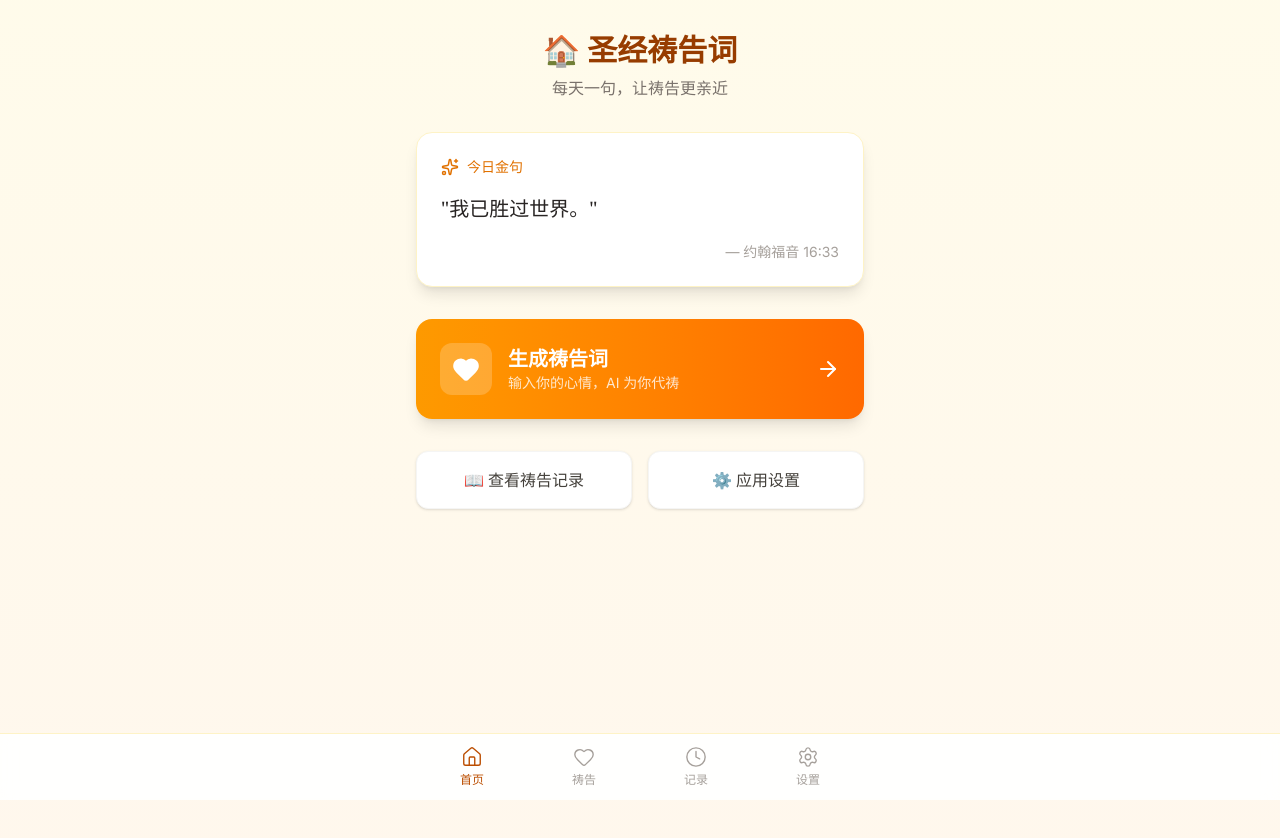
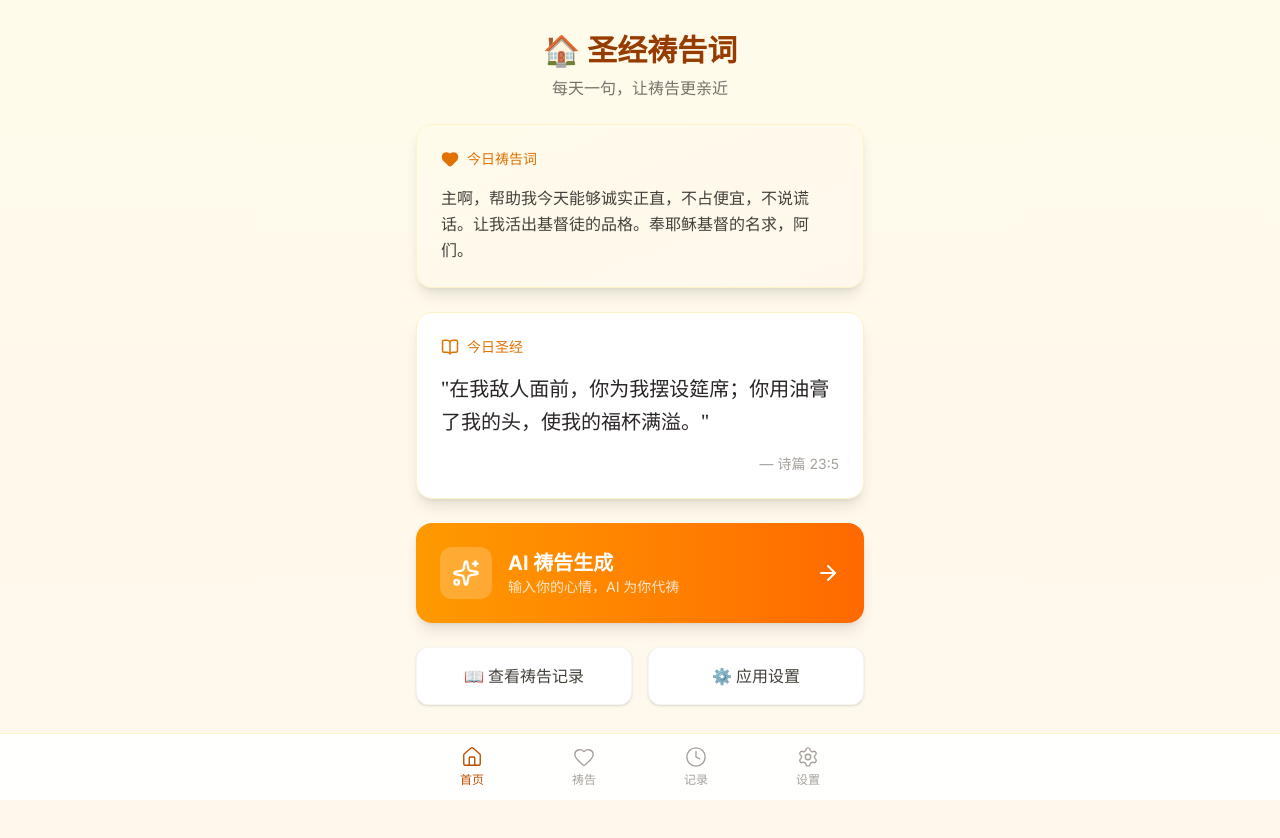
Before and after one commit to Sylvie-xinya/bible-prayer-app, a Next.js app: page / in a window 1280 px wide. Shown: the top 838 px of the page. Built offline with nearby package versions, Linux system fonts and the light colour scheme.

Commit message:
feat: 补充首页每日祷告词 + 每日圣经段落功能

```diff
--- a/src/app/page.tsx
+++ b/src/app/page.tsx
@@ -1,29 +1,42 @@
-import { getDailyVerse } from "@/data/verses";
+import { getDailyPrayer } from "@/data/dailyPrayers";
+import { getDailyPassage } from "@/data/biblePassages";
 import Link from "next/link";
-import { Sparkles, Heart, ArrowRight } from "lucide-react";
+import { Sparkles, Heart, ArrowRight, BookOpen } from "lucide-react";
 
 export default function Home() {
-  const dailyVerse = getDailyVerse();
+  const dailyPrayer = getDailyPrayer();
+  const dailyPassage = getDailyPassage();
 
   return (
     <div className="min-h-screen px-6 py-8">
-      <div className="max-w-md mx-auto space-y-8">
+      <div className="max-w-md mx-auto space-y-6">
         {/* 标题 */}
         <div className="text-center space-y-2">
           <h1 className="text-3xl font-bold text-amber-800">🏠 圣经祷告词</h1>
           <p className="text-stone-500">每天一句，让祷告更亲近</p>
         </div>
 
-        {/* 每日金句卡片 */}
+        {/* 今日祷告词卡片 */}
+        <div className="bg-gradient-to-br from-amber-50 to-orange-50 rounded-2xl p-6 shadow-lg border border-amber-100">
+          <div className="flex items-center gap-2 text-amber-600 mb-4">
+            <Heart size={18} fill="currentColor" />
+            <span className="text-sm font-medium">今日祷告词</span>
+          </div>
+          <p className="text-stone-700 leading-relaxed whitespace-pre-wrap">
+            {dailyPrayer}
+          </p>
+        </div>
+
+        {/* 圣经段落卡片 */}
         <div className="bg-white rounded-2xl p-6 shadow-lg border border-amber-100">
           <div className="flex items-center gap-2 text-amber-600 mb-4">
-            <Sparkles size={18} />
-            <span className="text-sm font-medium">今日金句</span>
+            <BookOpen size={18} />
+            <span className="text-sm font-medium">今日圣经</span>
           </div>
           <p className="text-xl text-stone-800 font-serif leading-relaxed mb-4">
-            "{dailyVerse.verse}"
+            "{dailyPassage.content}"
           </p>
-          <p className="text-right text-stone-400 text-sm">— {dailyVerse.reference}</p>
+          <p className="text-right text-stone-400 text-sm">— {dailyPassage.reference}</p>
         </div>
 
         {/* 祷告按钮 */}
@@ -34,10 +47,10 @@ export default function Home() {
           <div className="flex items-center justify-between">
             <div className="flex items-center gap-4">
               <div className="bg-white/20 p-3 rounded-xl">
-                <Heart size={28} fill="white" />
+                <Sparkles size={28} />
               </div>
               <div>
-                <h2 className="text-xl font-bold">生成祷告词</h2>
+                <h2 className="text-xl font-bold">AI 祷告生成</h2>
                 <p className="text-white/80 text-sm">输入你的心情，AI 为你代祷</p>
               </div>
             </div>
--- /dev/null
+++ b/src/data/biblePassages.ts
@@ -0,0 +1,38 @@
+export const biblePassages = [
+  { content: "起初，神创造天地。地是空虚混沌，渊面黑暗；神的灵运行在水面上。神说：'要有光'，就有了光。", reference: "创世记 1:1-3" },
+  { content: "神爱世人，甚至将他的独生子赐给他们，叫一切信他的，不至灭亡，反得永生。", reference: "约翰福音 3:16" },
+  { content: "所以，你们或吃或喝，无论做什么，都要为荣耀神而行。", reference: "哥林多前书 10:31" },
+  { content: "你们是世上的盐。盐若失了味，怎能叫它再咸呢？以后无用，不过丢在外面，被人践踏了。", reference: "马太福音 5:13" },
+  { content: "你们是世上的光。城造在山上是不能隐藏的。", reference: "马太福音 5:14" },
+  { content: "不要为明天忧虑，因为明天自有明天的忧虑；一天的难处一天当就够了。", reference: "马太福音 6:34" },
+  { content: "虚心的人有福了！因为天国是他们的。哀恸的人有福了！因为他们必得安慰。温柔的人有福了！因为他们必承受地土。", reference: "马太福音 5:3-5" },
+  { content: "饥渴慕义的人有福了！因为他们必得饱足。怜恤人的人有福了！因为他们必蒙怜恤。清心的人有福了！因为他们必得见神。", reference: "马太福音 5:6-8" },
+  { content: "使人和睦的人有福了！因为他们必称为神的儿子。为义受逼迫的人有福了！因为天国是他们的。", reference: "马太福音 5:9-10" },
+  { content: "凡劳苦担重担的人，可以到我这里来，我就使你们得安息。我心里柔和谦卑，你们当负我的轭，学我的样式；这样，你们心里就必得享安息。", reference: "马太福音 11:28-30" },
+  { content: "我留下平安给你们；我将我的平安赐给你们。我所赐的，不象世人所赐的。你们心里不要忧愁，也不要胆怯。", reference: "约翰福音 14:27" },
+  { content: "我ua们若彼此相爱，神就住在我们里面，爱他的心在我们里面得以完全了。", reference: "约翰一书 4:12" },
+  { content: "神就是爱，住在爱里面的，就是住在神里面，神也住在他里面。", reference: "约翰一书 4:16" },
+  { content: "应当彼此相爱，这就是你们从起初所听见的命令。", reference: "约翰一书 3:11" },
+  { content: "小子们哪，我们相爱，不要只在言语和舌头上，总要在行为和诚实上。", reference: "约翰一书 3:18" },
+  { content: "不要效法这个世界，只要心意更新而变化，叫你们察验何为神的善良、纯全、可喜悦的旨意。", reference: "罗马书 12:2" },
+  { content: "我们本不晓得怎样祷告，只是圣灵亲自用说不出来的叹息替我们祷告。", reference: "罗马书 8:26" },
+  { content: "万事都互相效力，叫爱神的人得益处，就是按他旨意被召的人。", reference: "罗马书 8:28" },
+  { content: "谁能使我们与基督的爱隔绝呢？难道是患难吗？是困苦吗？是逼迫吗？是饥饿吗？是赤身露体吗？是危险吗？是刀剑吗？", reference: "罗马书 8:35" },
+  { content: "然而，靠着爱我们的主，在这一切的事上，已经得胜有余了。", reference: "罗马书 8:37" },
+  { content: "我的能力是在人的软弱上显得完全。", reference: "哥林多后书 12:9" },
+  { content: "因我什么时候软弱，什么时候就刚强了。", reference: "哥林多后书 12:10" },
+  { content: "我们四面受敌，却不被困住；心里作难，却不至于失望；遭逼迫，却不被丢弃；打倒了，却不至于死亡。", reference: "哥林多后书 4:8-9" },
+  { content: "我们这至暂至轻的苦楚，要为我们成就极重无比、永远的荣耀。", reference: "哥林多后书 4:17" },
+  { content: "你们是照着神的形像被创造的，有荣耀、有尊贵。", reference: "诗篇 8:5" },
+  { content: "耶和华是我的牧者，我必不缺乏。他使我躺卧在青草地上，领我在可安歇的水边。", reference: "诗篇 23:1-2" },
+  { content: "他使我的灵魂苏醒，为自己的名引导我走义路。我虽然行过死荫的幽谷，也不怕遭害，因为你与我同在；你的杖，你的竿，都安慰我。", reference: "诗篇 23:3-4" },
+  { content: "在我敌人面前，你为我摆设筵席；你用油膏了我的头，使我的福杯满溢。", reference: "诗篇 23:5" },
+  { content: "我一生一世必有恩惠慈爱随着我；我且要住在耶和华的殿中，直到永远。", reference: "诗篇 23:6" },
+  { content: "你们要尝尝主恩的滋味，便知道他是美善；投靠他的人有福了！", reference: "诗篇 34:8" },
+];
+
+export function getDailyPassage(): { content: string; reference: string } {
+  const today = new Date();
+  const dayOfYear = Math.floor((today.getTime() - new Date(today.getFullYear(), 0, 0).getTime()) / 86400000);
+  return biblePassages[dayOfYear % biblePassages.length];
+}
--- /dev/null
+++ b/src/data/dailyPrayers.ts
@@ -0,0 +1,23 @@
+export const dailyPrayers = [
+  "主啊，求祢保守我今天的心，赐我力量面对一切挑战。愿我的言语和行为都能荣耀祢。奉耶稣基督的名求，阿们。",
+  "天父，感谢祢赐给我新的一天。求祢引导我今天的每一步，让我成为祢和平的使者。奉耶稣基督的名求，阿们。",
+  "主啊，当我今天遇到困难时，求祢帮助我记得祢的应许：'在世上我有苦难，但祢已胜了世界'。奉耶稣基督的名求，阿们。",
+  "父啊，求祢今天使用我，让我的生命成为别人的祝福。帮助我看见身边人的需要，并用实际行动去关爱。奉耶稣基督的名求，阿们。",
+  "主啊，今天我要为我的家人祷告。求祢保守他们平平安安，赐福他们所做的每件事。奉耶稣基督的名求，阿们。",
+  "天父，求祢给我智慧分辨是非，勇敢做对的事。即使环境艰难，让我也不动摇对祢的信心。奉耶稣基督的名求，阿们。",
+  "主啊，帮助我今天能够饶恕那些伤害我的人，如同祢饶恕我一样。让我心得释放，不再被怨恨捆绑。奉耶稣基督的名求，阿们。",
+  "父啊，求祢今天提醒我常常感恩，数算祢的恩典。即使在困难中，也能看见祢的祝福。奉耶稣基督的名求，阿们。",
+  "主啊，赐我耐心和爱心去对待身边的每一个人。帮助我学会倾听，尊重他人的感受。奉耶稣基督的名求，阿们。",
+  "天父，今天我要把所有的忧虑卸给祢，因为祢顾念我。求祢赐我平安喜乐的心。奉耶稣基督的名求，阿们。",
+  "主啊，求祢使用我今天能荣耀祢的名。无论做什么，都以服事祢的心态去做。奉耶稣基督的名求，阿们。",
+  "父啊，保护我今天不受试探，救我脱离凶恶。让我时刻警醒，住在祢的保护中。奉耶稣基督的名求，阿们。",
+  "主啊，帮助我今天能够诚实正直，不占便宜，不说谎话。让我活出基督徒的品格。奉耶稣基督的名求，阿们。",
+  "天父，求祢赐我谦卑的心，让我不要自高自大，愿意学习，愿意服事人。奉耶稣基督的名求，阿们。",
+  "主啊，今天当我疲惫时，求祢让我在祢里面得安息。祢是力量的源泉，是我随时的帮助。奉耶稣基督的名求，阿们。",
+];
+
+export function getDailyPrayer(): string {
+  const today = new Date();
+  const dayOfYear = Math.floor((today.getTime() - new Date(today.getFullYear(), 0, 0).getTime()) / 86400000);
+  return dailyPrayers[dayOfYear % dailyPrayers.length];
+}
```
Also changed, not shown: 1 other file (tests, documents, lock files or other folders).
